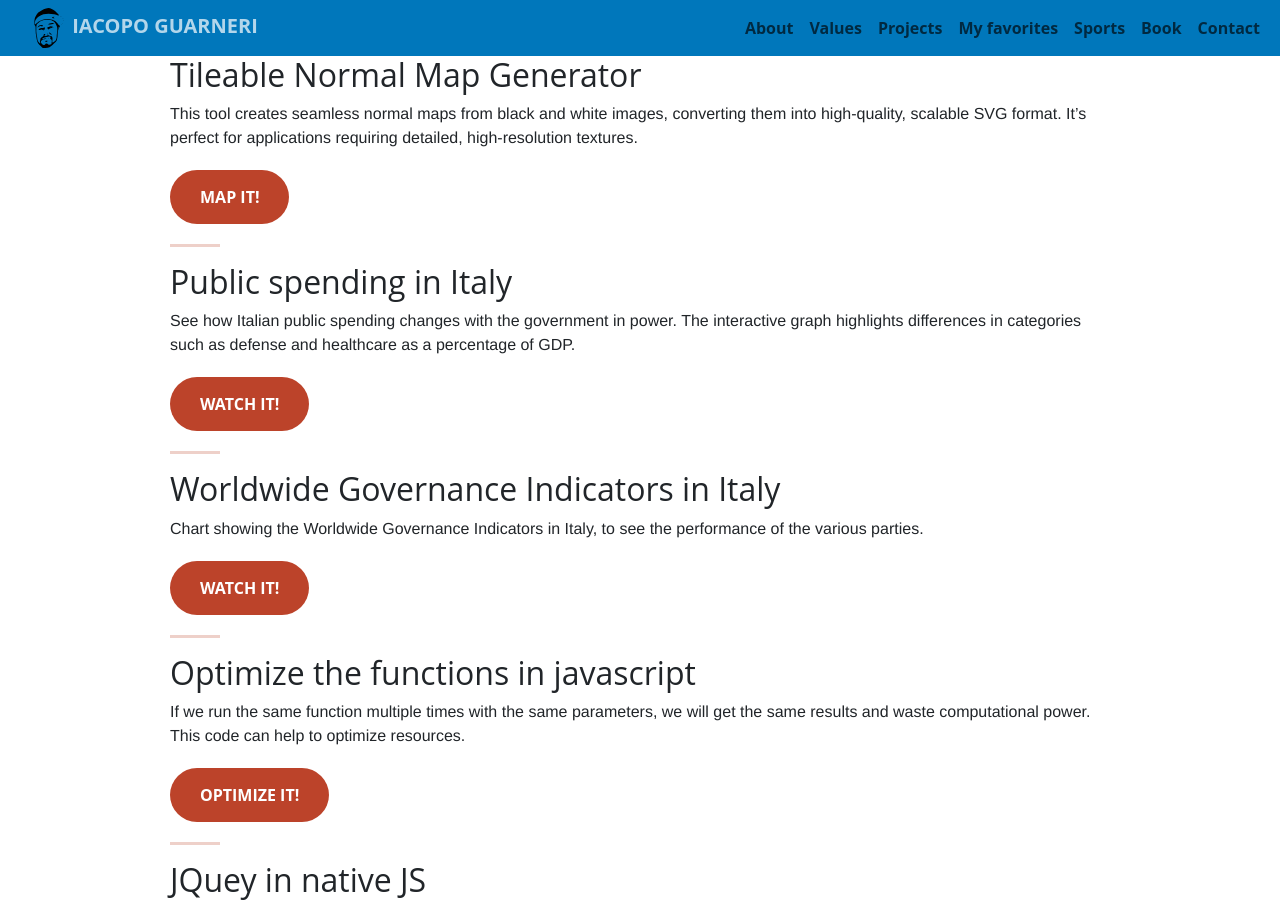
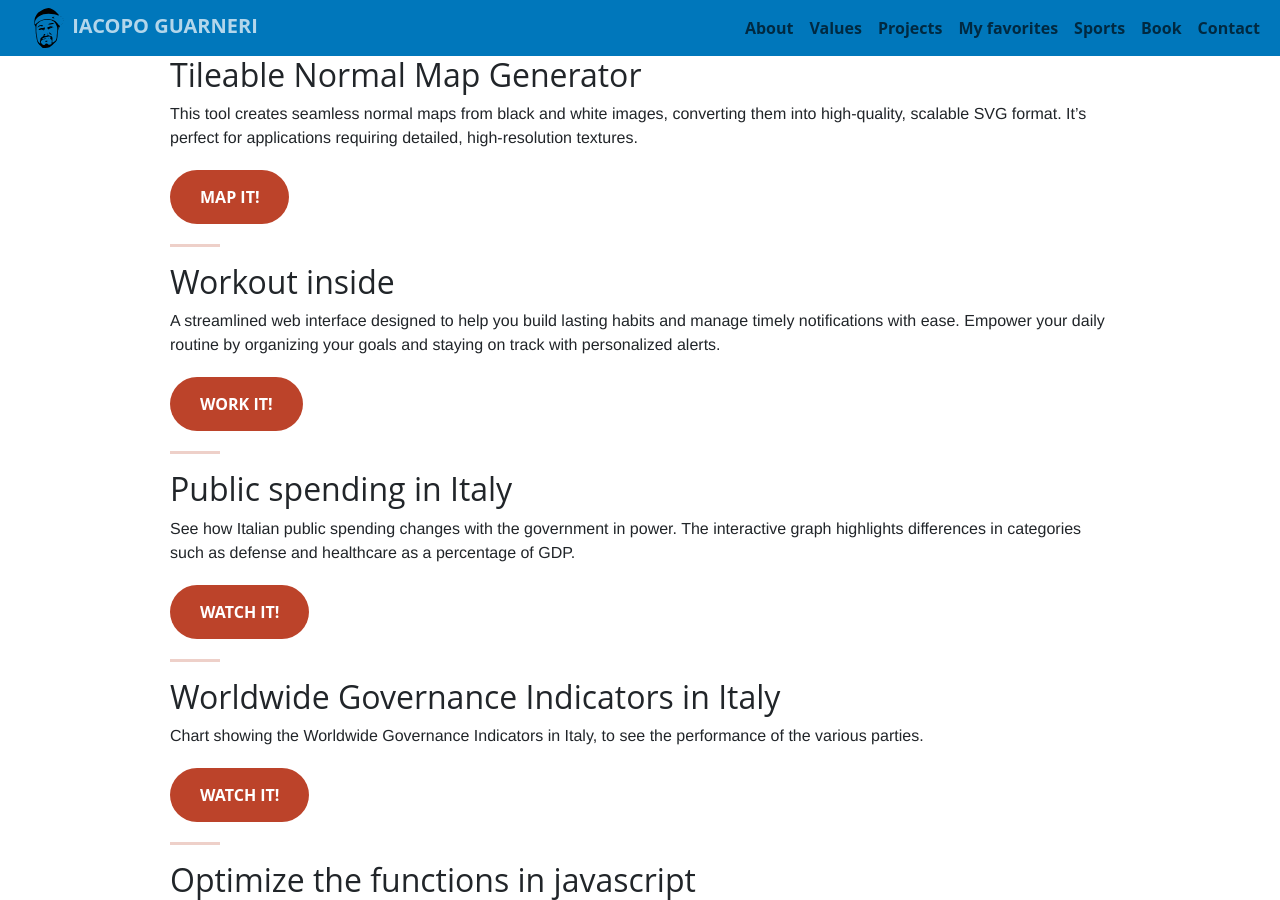
Before and after one commit to iacoposk8/iacoposk8.github.io, a Jekyll site: the page built from projects.md, in a window 1280 px wide and 900 px high, scrolled down 972 px. Built offline with Jekyll 4.4.1, drawn with Linux system fonts in a browser that asks for light colours; comment, search, counter and statistics services are not loaded.

Commit message:
Add 'Workout inside' project to projects.md
Added a new project 'Workout inside' with a description and link.

```diff
--- a/projects.md
+++ b/projects.md
@@ -35,6 +35,13 @@ A Node.js application that randomly generates maps for 2D tile-based games using
 This tool creates seamless normal maps from black and white images, converting them into high-quality, scalable SVG format. It's perfect for applications requiring detailed, high-resolution textures.
 
 <a href="/projects/normal-map-generator" class="btn btn-primary btn-xl">Map it!</a>
+
+---
+
+## Workout inside
+A streamlined web interface designed to help you build lasting habits and manage timely notifications with ease. Empower your daily routine by organizing your goals and staying on track with personalized alerts.
+
+<a href="/workout-inside/" class="btn btn-primary btn-xl">Work it!</a>
 
 ---
 
```
